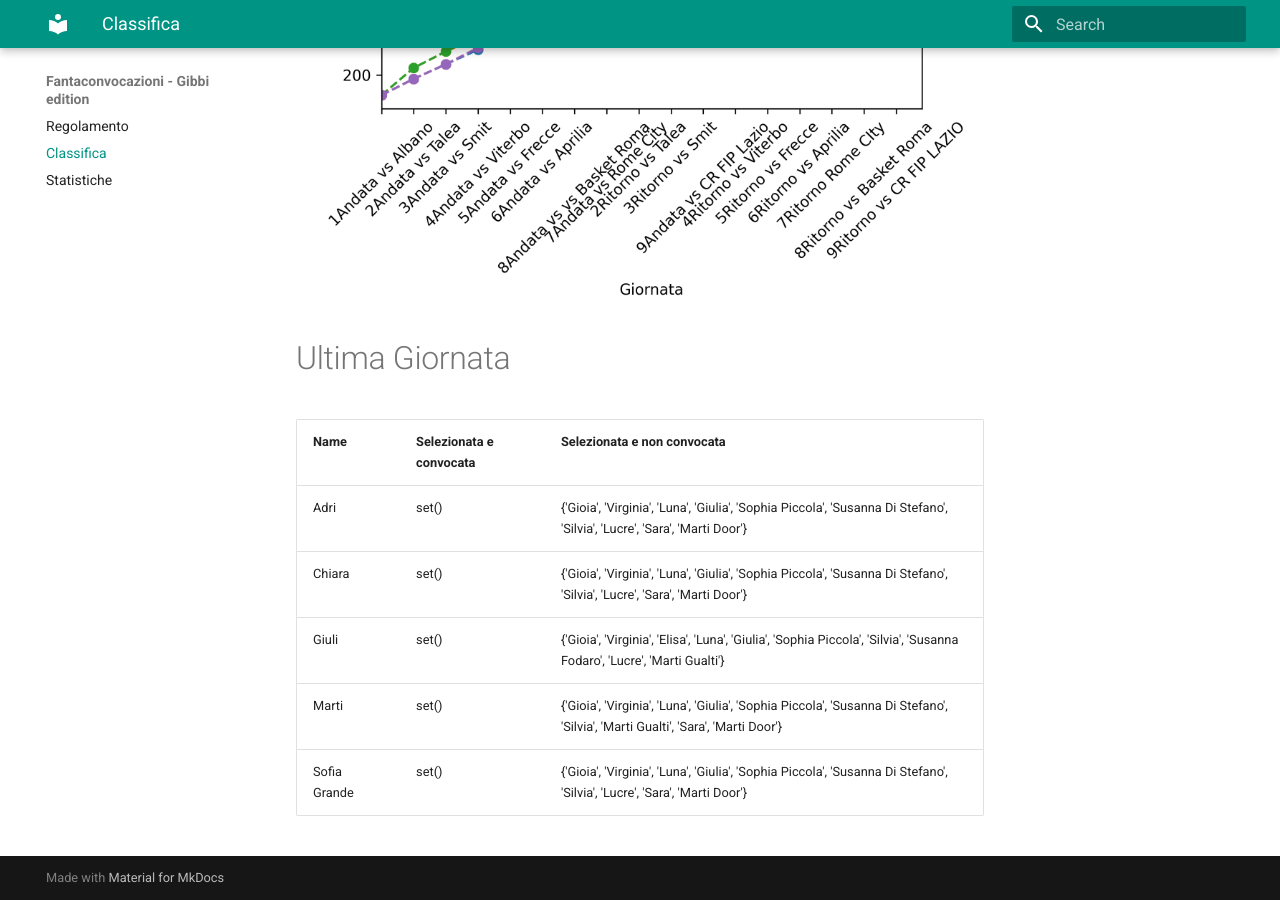
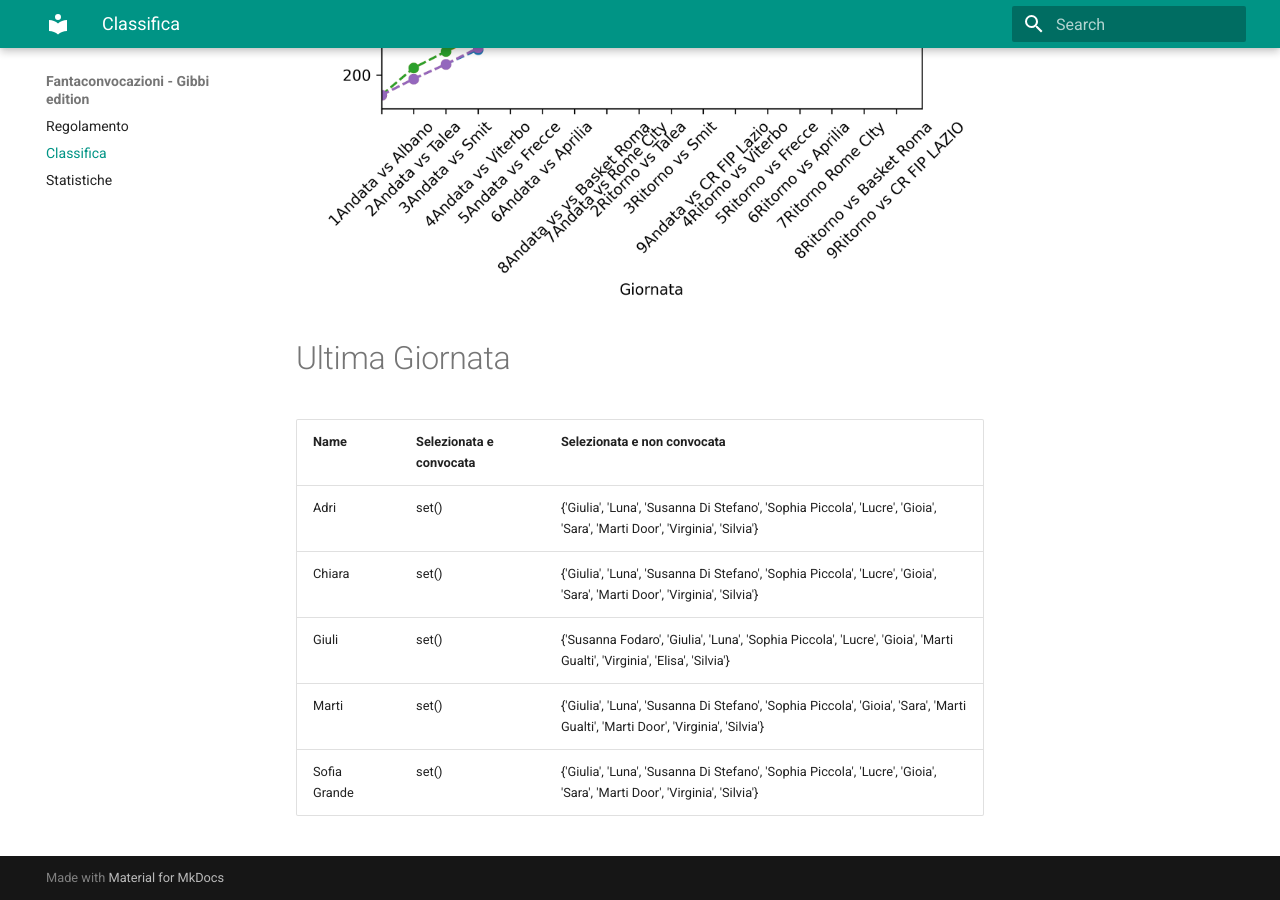
Before and after one commit to martinig94/fantagibbi, an MkDocs documentation site: the page built from docs/Classifica.md, in a window 1280 px wide and 900 px high, scrolled down 810 px. Built offline with MkDocs 1.6.1 and Material for MkDocs 9.7.7, drawn with Linux system fonts in a browser that asks for light colours.

Commit message:
Auto-update from main.py

```diff
--- a/docs/Classifica.md
+++ b/docs/Classifica.md
@@ -18,9 +18,9 @@
 <!-- START_TABLE CORRECT -->
 | Name         | Selezionata e convocata   | Selezionata e non convocata                                                                                                     |
 |:-------------|:--------------------------|:--------------------------------------------------------------------------------------------------------------------------------|
-| Adri         | set()                     | {'Gioia', 'Virginia', 'Luna', 'Giulia', 'Sophia Piccola', 'Susanna Di Stefano', 'Silvia', 'Lucre', 'Sara', 'Marti Door'}        |
-| Chiara       | set()                     | {'Gioia', 'Virginia', 'Luna', 'Giulia', 'Sophia Piccola', 'Susanna Di Stefano', 'Silvia', 'Lucre', 'Sara', 'Marti Door'}        |
-| Giuli        | set()                     | {'Gioia', 'Virginia', 'Elisa', 'Luna', 'Giulia', 'Sophia Piccola', 'Silvia', 'Susanna Fodaro', 'Lucre', 'Marti Gualti'}         |
-| Marti        | set()                     | {'Gioia', 'Virginia', 'Luna', 'Giulia', 'Sophia Piccola', 'Susanna Di Stefano', 'Silvia', 'Marti Gualti', 'Sara', 'Marti Door'} |
-| Sofia Grande | set()                     | {'Gioia', 'Virginia', 'Luna', 'Giulia', 'Sophia Piccola', 'Susanna Di Stefano', 'Silvia', 'Lucre', 'Sara', 'Marti Door'}        |
+| Adri         | set()                     | {'Giulia', 'Luna', 'Susanna Di Stefano', 'Sophia Piccola', 'Lucre', 'Gioia', 'Sara', 'Marti Door', 'Virginia', 'Silvia'}        |
+| Chiara       | set()                     | {'Giulia', 'Luna', 'Susanna Di Stefano', 'Sophia Piccola', 'Lucre', 'Gioia', 'Sara', 'Marti Door', 'Virginia', 'Silvia'}        |
+| Giuli        | set()                     | {'Susanna Fodaro', 'Giulia', 'Luna', 'Sophia Piccola', 'Lucre', 'Gioia', 'Marti Gualti', 'Virginia', 'Elisa', 'Silvia'}         |
+| Marti        | set()                     | {'Giulia', 'Luna', 'Susanna Di Stefano', 'Sophia Piccola', 'Gioia', 'Sara', 'Marti Gualti', 'Marti Door', 'Virginia', 'Silvia'} |
+| Sofia Grande | set()                     | {'Giulia', 'Luna', 'Susanna Di Stefano', 'Sophia Piccola', 'Lucre', 'Gioia', 'Sara', 'Marti Door', 'Virginia', 'Silvia'}        |
 <!-- END_TABLE CORRECT -->
```
